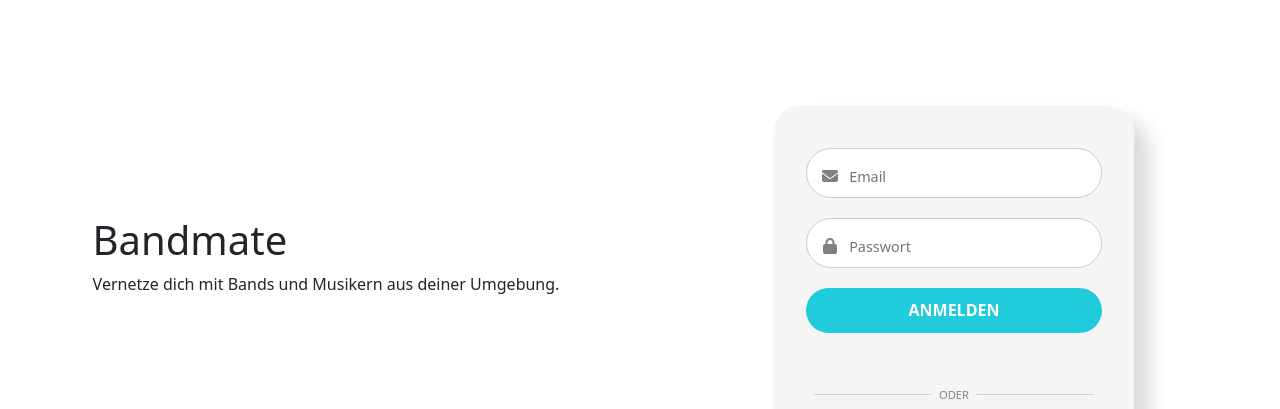
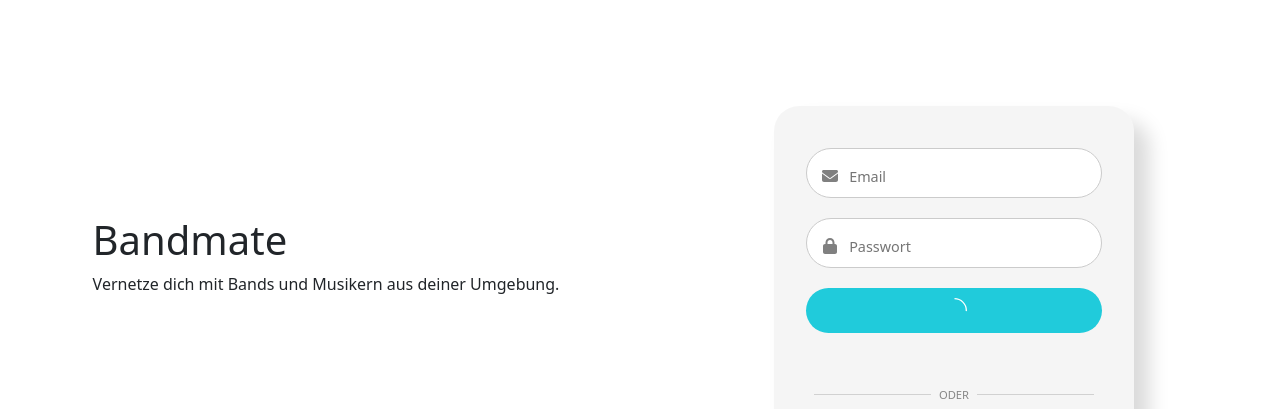
Before and after one commit to KarstenKrause/bandmate-web, a React (Create React App) app: page / in a window 1280 px wide. Both pictures are taken after typing "name@example.com", "Sample123" into the empty fields and a click on the button "ANMELDEN". Shown: the top 409 px of the page. Built offline with nearby package versions, Linux system fonts and the light colour scheme.

Commit message:
added loadingspinner for authpages

```diff
--- a/package.json
+++ b/package.json
@@ -19,6 +19,7 @@
     "react": "^18.2.0",
     "react-bootstrap": "^2.6.0",
     "react-dom": "^18.2.0",
+    "react-loader-spinner": "^5.3.4",
     "react-router-dom": "^6.4.3",
     "react-scripts": "5.0.1",
     "sass": "^1.56.0",
--- a/src/pages/auth/login/Login.tsx
+++ b/src/pages/auth/login/Login.tsx
@@ -2,10 +2,12 @@ import React, { useState } from "react";
 import { faEnvelope } from "@fortawesome/free-solid-svg-icons";
 import { faLock } from "@fortawesome/free-solid-svg-icons";
 import { FontAwesomeIcon } from "@fortawesome/react-fontawesome";
+import { TailSpin } from "react-loader-spinner";
 
 const LoginPage: React.FunctionComponent = () => {
   const [email, setEmail] = useState("");
   const [password, setPassword] = useState("");
+  const [loading, setLoading] = useState(false);
   const [errorMessage, setErrorMessage] = useState("");
 
   const handleChangeEmailInput = (
@@ -23,6 +25,15 @@ const LoginPage: React.FunctionComponent = () => {
   const onSubmit = (event: React.FormEvent<HTMLFormElement>) => {
     event.preventDefault();
     // TODO: implementation of the login logic
+
+    if(validEmail(email) && validPassword(password)) {
+      setLoading(true);
+      setTimeout(() => {
+        console.log("Email: " + email);
+        console.log("Password: " + password);
+        setLoading(false);
+      }, 3000);
+    }
 
     validEmail(email) && validPassword(password)
       ? setErrorMessage("")
@@ -46,6 +57,31 @@ const LoginPage: React.FunctionComponent = () => {
     const passwordRedExp: RegExp = /^[a-zA-Z0-9]{6,}$/g;
     return passwordRedExp.test(passwordInput);
   };
+
+  let loginButton;
+
+  if (!loading) {
+    loginButton = (
+      <button className="form-button" type="submit">
+        Anmelden
+      </button>
+    );
+  } else {
+    loginButton = (
+      <div className="form-button">
+        <TailSpin
+          height="25"
+          width="25"
+          color="white"
+          ariaLabel="tail-spin-loading"
+          radius="1"
+          wrapperStyle={{}}
+          wrapperClass="spinner"
+          visible={loading}
+        />
+      </div>
+    );
+  }
 
   return (
     <form onSubmit={onSubmit}>
@@ -75,9 +111,7 @@ const LoginPage: React.FunctionComponent = () => {
           required
         ></input>
       </div>
-      <button className="form-button" type="submit">
-        Anmelden
-      </button>
+      {loginButton}
       <p id="error-message">{errorMessage}</p>
     </form>
   );
--- a/src/pages/auth/registration/Registration.tsx
+++ b/src/pages/auth/registration/Registration.tsx
@@ -3,11 +3,13 @@ import { faEnvelope, faUser } from "@fortawesome/free-solid-svg-icons";
 import { faLock } from "@fortawesome/free-solid-svg-icons";
 import { FontAwesomeIcon } from "@fortawesome/react-fontawesome";
 import { Modal } from "react-bootstrap";
+import { TailSpin } from "react-loader-spinner";
 
 interface RegistrationModalProps {
   show: boolean | undefined;
-  handleClose?: () => void;
+  handleClose: () => void;
 }
+
 
 const RegistrationModal: React.FunctionComponent<RegistrationModalProps> = (
   props
@@ -16,6 +18,7 @@ const RegistrationModal: React.FunctionComponent<RegistrationModalProps> = (
   const [email, setEmail] = useState("");
   const [password, setPassword] = useState("");
   const [errorMessage, setErrorMessage] = useState("");
+  const [loading, setLoading] = useState(false);
 
   const handleChangeUsernameInput = (
     event: React.ChangeEvent<HTMLInputElement>
@@ -35,12 +38,19 @@ const RegistrationModal: React.FunctionComponent<RegistrationModalProps> = (
     setPassword(event.target.value);
   };
 
+
   const onSubmit = (event: React.FormEvent<HTMLFormElement>) => {
     event.preventDefault();
     // TODO: implementation of the registration logic
-    console.log("Username: " + username);
-    console.log("Email: " + email);
-    console.log("Password: " + password);
+
+    setLoading(true);
+    setTimeout(() => {
+      console.log("Username: " + username);
+      console.log("Email: " + email);
+      console.log("Password: " + password);
+      setLoading(false);
+      props.handleClose();
+    }, 3000);
 
     resetStates();
   };
@@ -51,17 +61,42 @@ const RegistrationModal: React.FunctionComponent<RegistrationModalProps> = (
     setPassword("");
   };
 
+  let regButton;
+
+  if (!loading) {
+    regButton = (
+      <button className="form-button" type="submit">
+        Registrieren
+      </button>
+    );
+  } else {
+    regButton = (
+      <div className="form-button">
+        <TailSpin
+          height="25"
+          width="25"
+          color="white"
+          ariaLabel="tail-spin-loading"
+          radius="1"
+          wrapperStyle={{}}
+          wrapperClass="spinner"
+          visible={loading}
+        />
+      </div>
+    );
+  }
+
+
   return (
     <>
       <Modal
         show={props.show}
         onHide={props.handleClose}
-        animation={false}
+        animation={true}
         id="modal"
       >
         <Modal.Header closeButton>
           <Modal.Title id="reg-modal-title">Registrieren</Modal.Title>
-
         </Modal.Header>
         <Modal.Body>
           <form onSubmit={onSubmit}>
@@ -105,9 +140,7 @@ const RegistrationModal: React.FunctionComponent<RegistrationModalProps> = (
               ></input>
             </div>
 
-            <button className="form-button" type="submit">
-              Registrieren
-            </button>
+            {regButton}
             <p id="error-message">{errorMessage}</p>
           </form>
         </Modal.Body>
--- a/src/pages/auth/style/authentication.scss
+++ b/src/pages/auth/style/authentication.scss
@@ -178,6 +178,10 @@ form {
   }
 
   .form-button {
+    display: grid;
+    align-content: space-around;
+    justify-content: center;
+
     max-width: 500px;
     width: 100%;
     height: 45px;
@@ -197,6 +201,10 @@ form {
 
     &:active {
       background-color: #18939e;
+    }
+
+    .spinner {
+      padding-top: 5px;
     }
   }
 }
```
Also changed, not shown: src/pages/auth/style/authentication.css, 2 other files (tests, documents, lock files or other folders).
